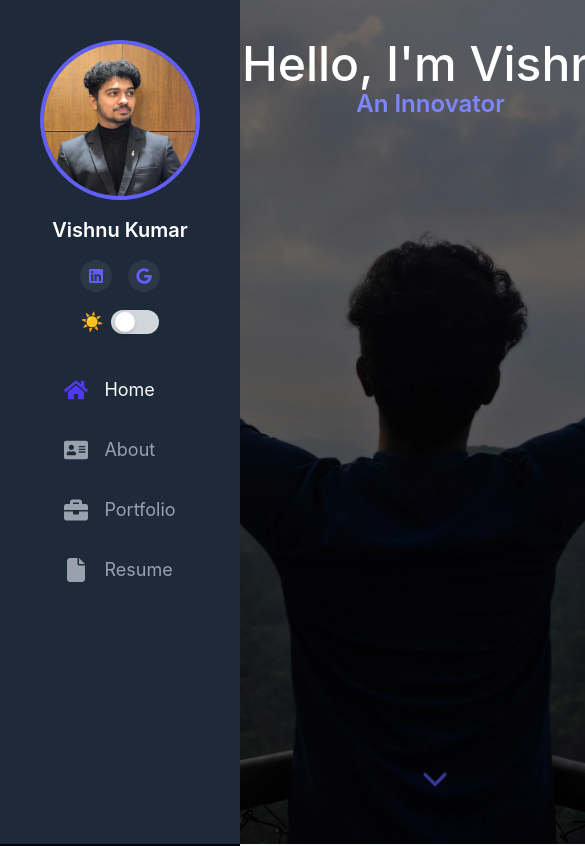
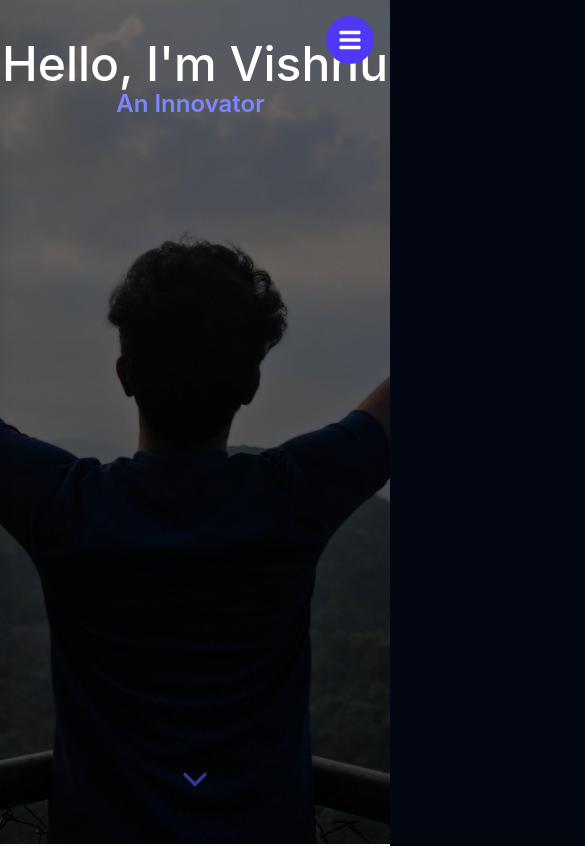
Before and after one commit to hvkvishnu/portfolio, a React (Vite) app: page / in a window 390 px wide. Shown: the top 846 px of the page, 585 px wide, since content can reach past the window. Built offline with nearby package versions, Linux system fonts and the light colour scheme.

Commit message:
Handled responsiveness

```diff
--- a/src/App.tsx
+++ b/src/App.tsx
@@ -13,7 +13,7 @@ const App = () => {
       <Sidebar />
 
       {/* Main Content Area */}
-      <main className="ml-60 dark:bg-gray-950 bg-gray-50 w-full">
+      <main className="lg:ml-60 dark:bg-gray-950 bg-gray-50 w-full">
         <Home />
 
         <About />
--- a/src/components/portfolio/Portfolio.tsx
+++ b/src/components/portfolio/Portfolio.tsx
@@ -107,7 +107,7 @@ const Portfolio: React.FC = () => {
 
   return (
     <section id="portfolio">
-      <div className="h-lvh p-6 mt-20">
+      <div className="h-full lg:h-screen p-6 mt-20">
         <h2 className="line-after header text-4xl font-bold mb-10">
           Portfolio
         </h2>
--- a/src/components/portfolio/PortfolioGrid.tsx
+++ b/src/components/portfolio/PortfolioGrid.tsx
@@ -12,11 +12,11 @@ const PortfolioGrid: React.FC<PortfolioGridProps> = ({
   onItemClick,
 }) => {
   return (
-    <div className="grid grid-cols-1 sm:grid-cols-2 md:grid-cols-3 gap-6 mt-20">
+    <div className="grid grid-cols-1 sm:grid-cols-2 lg:grid-cols-3 justify-items-center gap-6 mt-20">
       {items.map((item, index) => (
         <motion.div
           key={item.id}
-          className="rounded-lg shadow-lg overflow-hidden cursor-pointer"
+          className="rounded-lg shadow-lg overflow-hidden cursor-pointer sm:w-full max-w-100"
           onClick={() =>
             item.link ? window.open(item.link, "_blank") : onItemClick(index)
           }
--- a/src/components/resume/Resume.tsx
+++ b/src/components/resume/Resume.tsx
@@ -12,7 +12,7 @@ const Resume = () => {
     <section id="resume" className="h-auto p-6">
       <h2 className="header line-after text-4xl font-bold">Resume</h2>
 
-      <div className="grid grid-cols-[1.5fr_1.75fr] gap-20 pt-10">
+      <div className="grid md:grid-cols-[1.5fr_1.75fr] gap-20 pt-10">
         <div className="flex flex-col gap-15" id="column-left">
           <div>
             <div className={subHeadCss}>Education</div>
--- a/src/components/sidebar/Sidebar.tsx
+++ b/src/components/sidebar/Sidebar.tsx
@@ -1,63 +1,70 @@
+import { useState, useRef } from "react";
 import { Link } from "react-scroll";
 import Profile from "./Profile";
 import ThemeToggle from "./ThemeToggle";
-import { FaAddressCard, FaBriefcase, FaHome } from "react-icons/fa";
+import {
+  FaAddressCard,
+  FaBriefcase,
+  FaHome,
+  FaBars,
+  FaTimes,
+} from "react-icons/fa";
 import { FaFile } from "react-icons/fa6";
 
 const Sidebar = () => {
+  const [isOpen, setIsOpen] = useState(false);
+  const sidebarRef = useRef<HTMLDivElement>(null);
+
+  const toggleSidebar = () => setIsOpen(!isOpen);
+
   return (
-    <aside className="fixed top-0 left-0 h-screen w-60 bg-gray-800 text-white flex flex-col gap-4 items-center py-10 shadow-lg">
+    <>
+      {/* Toggle Button */}
+      <button
+        onClick={toggleSidebar}
+        className="fixed top-4 right-4 z-50 text-white bg-indigo-600 p-3 rounded-full lg:hidden"
+      >
+        {isOpen ? (
+          <FaTimes className="w-6 h-6" />
+        ) : (
+          <FaBars className="w-6 h-6" />
+        )}
+      </button>
+
+      {/* Sidebar */}
+      <aside
+        ref={sidebarRef}
+        className={`fixed top-0 left-0 h-full w-60 bg-gray-800 text-white flex flex-col gap-4 items-center py-10 shadow-lg
+        transform ${isOpen ? "translate-x-0" : "-translate-x-full"}
+        transition-transform duration-300 ease-in-out lg:translate-x-0 z-50`}
+      >
         <Profile />
-
         <ThemeToggle />
 
         <nav className="mt-6 flex flex-col gap-8 text-lg">
+          {[
+            { to: "home", icon: <FaHome />, label: "Home" },
+            { to: "about", icon: <FaAddressCard />, label: "About" },
+            { to: "portfolio", icon: <FaBriefcase />, label: "Portfolio" },
+            { to: "resume", icon: <FaFile />, label: "Resume" },
+          ].map(({ to, icon, label }) => (
             <Link
-          to="home"
+              key={to}
+              to={to}
               smooth={true}
               duration={500}
               className="sidenav-link group"
               activeClass="active"
               spy={true}
+              onClick={toggleSidebar} // Auto-close sidebar on link click
             >
-          <FaHome className="sidenav-icon " />
-          <p className="sidenav-menu">Home</p>
+              <div className="sidenav-icon">{icon}</div>
+              <p className="sidenav-menu">{label}</p>
             </Link>
-        <Link
-          to="about"
-          smooth={true}
-          duration={500}
-          className="sidenav-link group"
-          activeClass="active"
-          spy={true}
-        >
-          <FaAddressCard className="sidenav-icon" />
-          <p className="sidenav-menu">About</p>
-        </Link>
-        <Link
-          to="portfolio"
-          smooth={true}
-          duration={500}
-          className="sidenav-link group"
-          activeClass="active"
-          spy={true}
-        >
-          <FaBriefcase className="sidenav-icon" />
-          <p className="sidenav-menu">Portfolio</p>
-        </Link>
-        <Link
-          to="resume"
-          smooth={true}
-          duration={500}
-          className="sidenav-link group"
-          activeClass="active"
-          spy={true}
-        >
-          <FaFile className="sidenav-icon" />
-          <p className="sidenav-menu">Resume</p>
-        </Link>
+          ))}
         </nav>
       </aside>
+    </>
   );
 };
 
```
Lines whose indentation alone changed are shown as unchanged.
